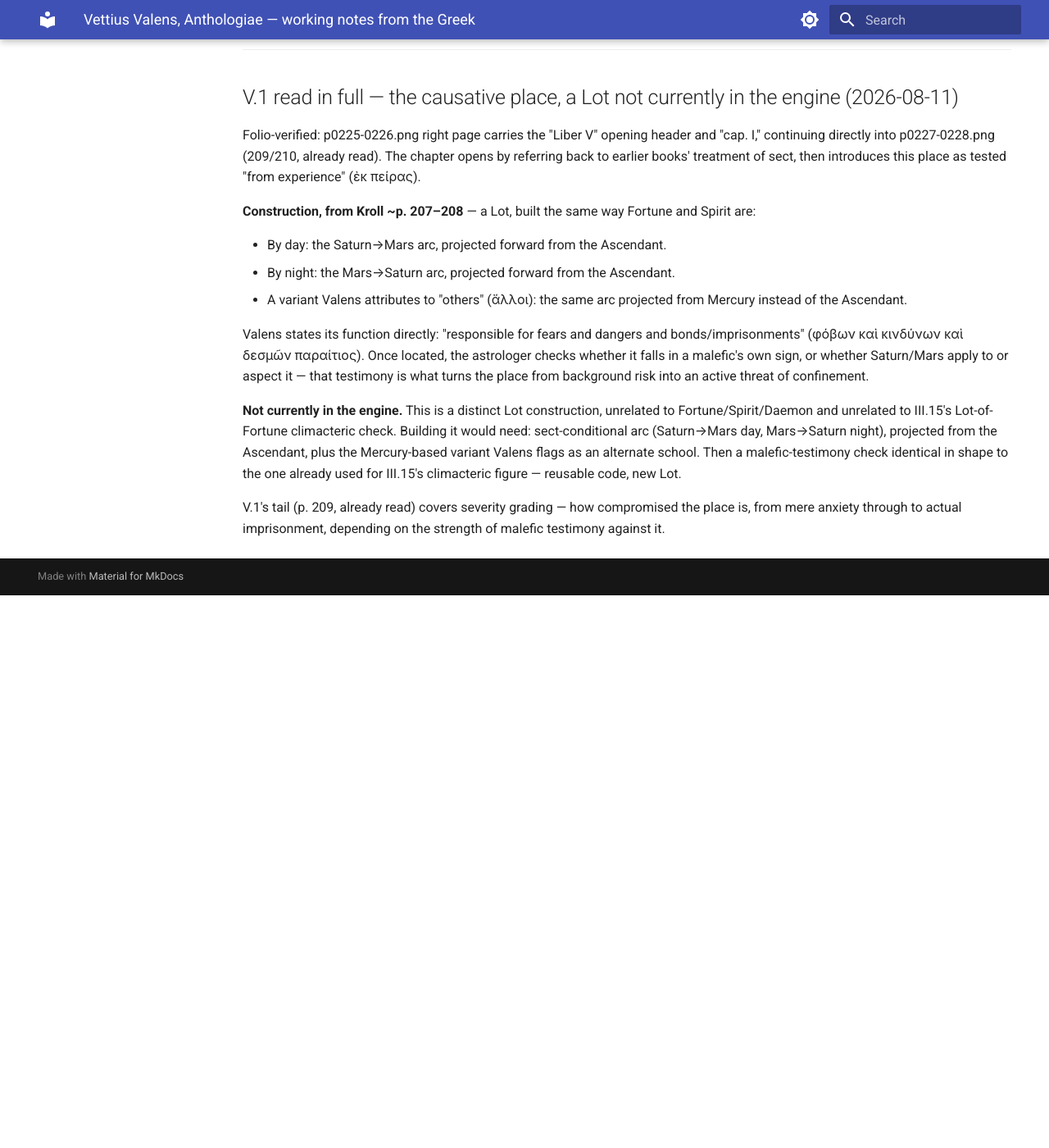
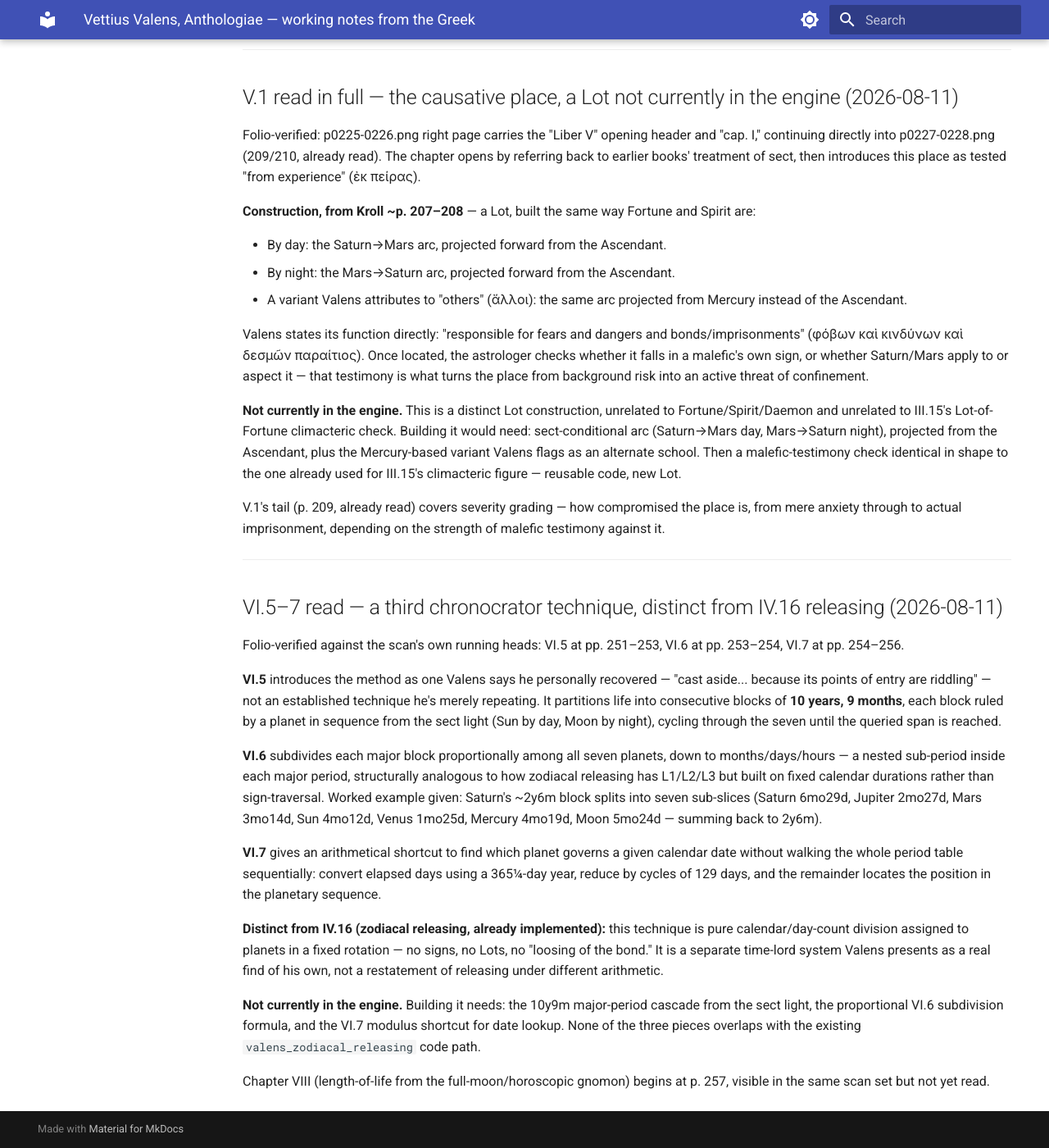
Before and after one commit to Bender1011001/traditional-astrology-engine, an MkDocs documentation site: the page built from docs/sources/valens_greek_notes.md, in a window 1280 px wide and 1400 px high, scrolled down 63448 px. Shown: the whole window at 82% size. Built offline with MkDocs 1.6.1 and Material for MkDocs 9.7.7, drawn with Linux system fonts in a browser that asks for light colours; before the commit the page ends 64174 px from its top, so only the background shows below that.

Commit message:
Valens VI.5-7: a third chronocrator technique, distinct from releasing
Read Kroll pp. 251-256. Valens presents this as his own recovery of a
method he found "cast aside" - not a restatement of anything already
in Books I-IV. It partitions life into 10-year-9-month blocks ruled in
sequence by planets from the sect light, subdivides each block
proportionally among all seven planets down to hours (VI.6, with a
worked Saturn example), and gives an arithmetical shortcut - reduce
elapsed days by cycles of 129 - to find which planet governs any given
calendar date without walking the table (VI.7).

Distinct from IV.16 zodiacal releasing: pure calendar/day-count
division assigned to planets in fixed rotation, no signs, no Lots, no
loosing of the bond. Third genuine technique-not-in-the-engine found
this session, after V.1 (the causative place) and V.2 (profected
ascendant + syzygy climacteric).

Not built. Needs the 10y9m cascade, the VI.6 proportional subdivision,
and the VI.7 modulus lookup - none overlap valens_zodiacal_releasing.

Co-Authored-By: Claude Sonnet 5 <noreply@anthropic.com>

```diff
--- a/docs/sources/valens_greek_notes.md
+++ b/docs/sources/valens_greek_notes.md
@@ -1619,3 +1619,21 @@ Valens states its function directly: "responsible for fears and dangers and bond
 **Not currently in the engine.** This is a distinct Lot construction, unrelated to Fortune/Spirit/Daemon and unrelated to III.15's Lot-of-Fortune climacteric check. Building it would need: sect-conditional arc (Saturn→Mars day, Mars→Saturn night), projected from the Ascendant, plus the Mercury-based variant Valens flags as an alternate school. Then a malefic-testimony check identical in shape to the one already used for III.15's climacteric figure — reusable code, new Lot.
 
 V.1's tail (p. 209, already read) covers severity grading — how compromised the place is, from mere anxiety through to actual imprisonment, depending on the strength of malefic testimony against it.
+
+---
+
+## VI.5–7 read — a third chronocrator technique, distinct from IV.16 releasing (2026-08-11)
+
+Folio-verified against the scan's own running heads: VI.5 at pp. 251–253, VI.6 at pp. 253–254, VI.7 at pp. 254–256.
+
+**VI.5** introduces the method as one Valens says he personally recovered — "cast aside... because its points of entry are riddling" — not an established technique he's merely repeating. It partitions life into consecutive blocks of **10 years, 9 months**, each block ruled by a planet in sequence from the sect light (Sun by day, Moon by night), cycling through the seven until the queried span is reached.
+
+**VI.6** subdivides each major block proportionally among all seven planets, down to months/days/hours — a nested sub-period inside each major period, structurally analogous to how zodiacal releasing has L1/L2/L3 but built on fixed calendar durations rather than sign-traversal. Worked example given: Saturn's ~2y6m block splits into seven sub-slices (Saturn 6mo29d, Jupiter 2mo27d, Mars 3mo14d, Sun 4mo12d, Venus 1mo25d, Mercury 4mo19d, Moon 5mo24d — summing back to 2y6m).
+
+**VI.7** gives an arithmetical shortcut to find which planet governs a given calendar date without walking the whole period table sequentially: convert elapsed days using a 365¼-day year, reduce by cycles of 129 days, and the remainder locates the position in the planetary sequence.
+
+**Distinct from IV.16 (zodiacal releasing, already implemented):** this technique is pure calendar/day-count division assigned to planets in a fixed rotation — no signs, no Lots, no "loosing of the bond." It is a separate time-lord system Valens presents as a real find of his own, not a restatement of releasing under different arithmetic.
+
+**Not currently in the engine.** Building it needs: the 10y9m major-period cascade from the sect light, the proportional VI.6 subdivision formula, and the VI.7 modulus shortcut for date lookup. None of the three pieces overlaps with the existing `valens_zodiacal_releasing` code path.
+
+Chapter VIII (length-of-life from the full-moon/horoscopic gnomon) begins at p. 257, visible in the same scan set but not yet read.
```
